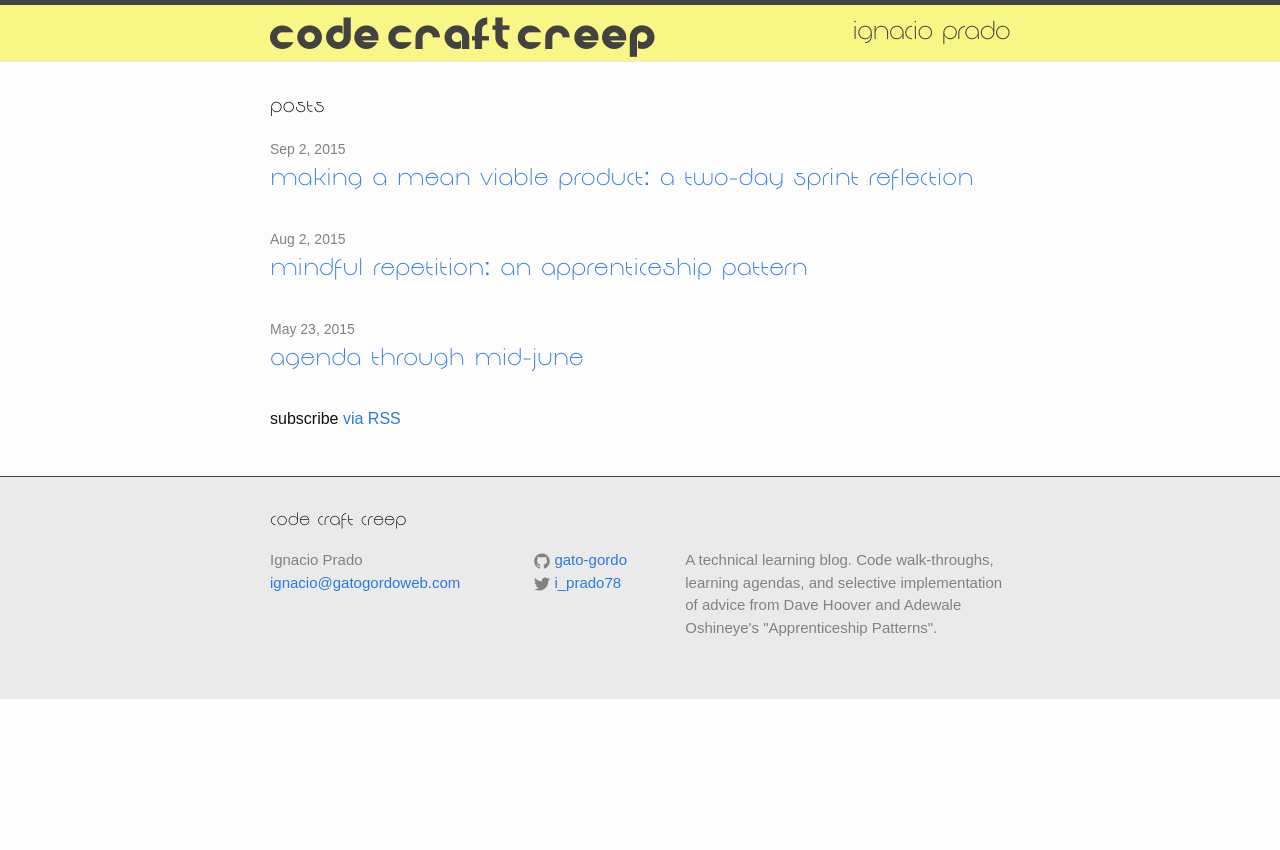
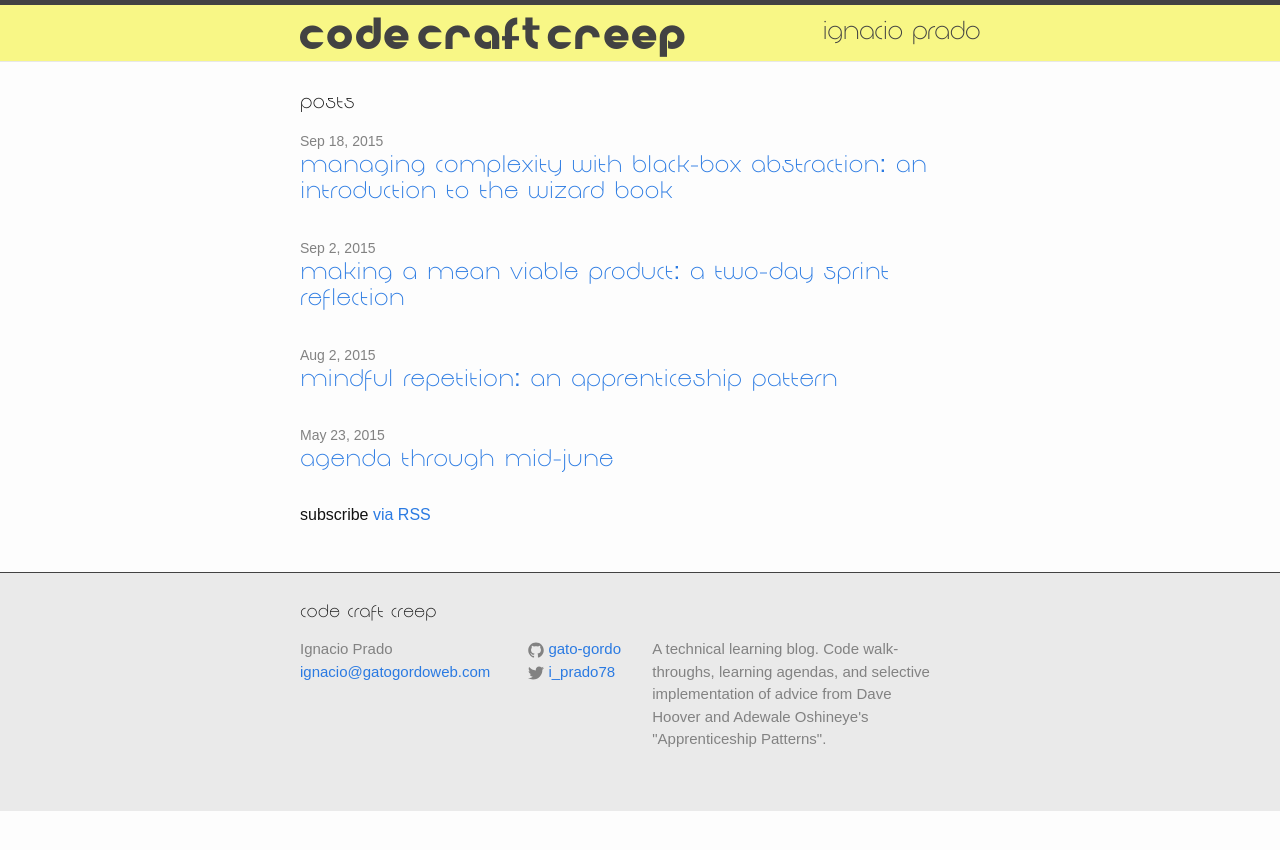
Before and after one commit to gato-gordo/ignacio-prado-blog, a Jekyll site: the page built from index.html, in a window 1280 px wide. Shown: the top 850 px of the page. Built offline with Jekyll 4.4.1, drawn with Linux system fonts in a browser that asks for light colours; part of the change alters nothing that is shown.

Commit message:
Add most of blog post

```diff
--- a/_config.yml
+++ b/_config.yml
@@ -10,6 +10,8 @@ url: "http://ignacioprado.net/blog" # the base hostname & protocol for your site
 multisite_url: "http://ignacioprado.net"
 twitter_username: i_prado78
 github_username: gato-gordo
+redcarpet:
+  extensions: [tables]
 
 # Build settings
 markdown: kramdown
--- a/_includes/head.html
+++ b/_includes/head.html
@@ -5,7 +5,7 @@
 
   <title>{% if page.title %}{{ page.title }}{% else %}{{ site.title }}{% endif %}</title>
   <meta name="description" content="{% if page.excerpt %}{{ page.excerpt | strip_html | strip_newlines | truncate: 160 }}{% else %}{{ site.description }}{% endif %}">
-
+  <link rel="stylesheet" href="https://maxcdn.bootstrapcdn.com/bootstrap/3.3.5/css/bootstrap.min.css">
   <link rel="stylesheet" href="{{ "/css/main.css" | prepend: site.baseurl }}">
   <link rel="canonical" href="{{ page.url | replace:'index.html','' | prepend: site.baseurl | prepend: site.url }}">
   <link rel="alternate" type="application/rss+xml" title="{{ site.title }}" href="{{ "/feed.xml" | prepend: site.baseurl | prepend: site.url }}" />
--- /dev/null
+++ b/_posts/2015-09-18-wizard-guide-to-black-box-abstraction.markdown
@@ -0,0 +1,220 @@
+---
+layout: post
+title:  "Managing Complexity with Black-Box Abstraction: An Introduction to the Wizard Book"
+date:   2015-09-18
+categories: [sicp, lisp, computer science, program design, black-box abstraction]
+---
+
+*This blog post is adapted from a lightning-talk I gave at MakerSquare on 9/18/2015*
+
+The main purpose of this talk is simply to make you aware of the [Wizard Book][sicp]: what it is and why I think working through it makes a great complement and possible next step to the training we get at [MakerSquare][ms].  As way of introducing the distinctive style and thinking of the authors, I will focus on their concept of "black-box abstraction", a simple tool that allows developers to manage the complexity of scaling systems.
+
+"Wizard Book", Whaa?
+====================
+The first question you are likely to ask is, "what do mean, `Wizard Book`?"  The `Wizard Book` is the nickname for Harold Abelson, Gerald Jay Sussman
+and Julie Sussman's  `*The Structure and Interpretation of Computer Programs* (1986)`.  It's colloquially known as the `Wizard Book` because of the illustration on the front cover:
+
+![SICP](https://mitpress.mit.edu/sicp/full-text/book/cover.jpg)
+
+The wizard on front cover is itself, however, a reference to a powerful metaphor for programming that the authors use to introduce the book:
+
+> We are about to study the idea of a *computational process*. Computational processes are abstract beings that inhabit computers. As they evolve, processes manipulate other abstract things called *data*. The evolution of a process is directed by a pattern of rules called a *program*. People create programs to direct processes. In effect, we conjure the spirits of the computer with our spells.
+
+>A computational process is indeed much like a sorcerer's idea of a spirit. It cannot be seen or touched. It is not composed of matter at all. However, it is very real. It can perform intellectual work. It can answer questions. It can affect the world by disbursing money at a bank or by controlling a robot arm in a factory. The programs we use to conjure processes are like a sorcerer's spells. They are carefully composed from symbolic expressions in arcane and esoteric *programming languages* that prescribe the tasks we want our processes to perform.
+
+
+Released in 1986, the `Wizard Book` was used as the textbook for the introductory programming course at MIT, originally taught by the authors, until 2008. An [online version][sicp] is made freely  available by MIT Press.
+
+The Director of Research at Google Likes the Wizard Book
+========================================================
+The internet is full of people saying nice things about the `Wizard Book`, and I won't take too much time reiterating those points of praise (more references are provided at the bottom of this post).   I will, however, quote [Peter Norvig][pn], a computer scientist who is the Director of Research at Google, whose[Amazon review][pnar] of the book provides a particularly apt summary of its merits:
+
+>Programming is a craft that is subject to frequent failure: many projects are started and abandoned because the designers do not have the flexibility, experience and understanding to come up with a suitable design and implementation. SICP gives you an approach that will succeed, but it is an approach based on principles and wisdom, not on a checklist. If you don't understand the principles, or if you are the kind of person who wants to be given a cookbook of what to do rather than to think creatively, or if you only want to work on problems that are pretty much like the problem you worked on last time, then this approach will not work for you. There are other approaches that will be more reproducible for a limited range of simple problems, but there is no better way than SICP to learn how to address the truly hard problems.
+
+There is a lot in Norvig's review that gets at what the Wizard Book does and does not do for a developer.  What it doesn't do is provide you with an introduction to bleeding-edge technologies, frameworks that organize and abstract common tasks in some programming domain, or even instruction in a language that's widely used in the contemporary workplace.  What it does do, however, is provide of general set of principles that can be applied to designing and implementing any solution to a problem that can be approached computationally.  One relatively non-technical principle, which I will focus in this talk, is the idea of block-box abstraction: a toool that allows the programmer to manage the complexity of systems as they grow.
+
+Why Should JavaScript Developers Work through the Wizard Book?
+=============================================================
+The `Wizard Book` famously works through the problems and principles of computer science in an arcane programming language, [Scheme][scheme], which is a dialect of [LISP][lisp] designed by one of the book's authors.  As suggested I earlier, Scheme is not a widely used language.  However, it's design is at the heart of most of the powerful features of JavaScript: first-class functions and closures.  As Brendan Eich has said,
+
+>JavaScript was meant to be "doing Scheme" in the browser
+
+Declarative Vs. Imperative Knowledge
+====================================
+**Declarative Knowledge**
+
+What is it?
+
+Square root of x is a number y such that y * y = x and y >= 0;
+
+**Imperative Knowledge**
+
+How to find a square root?
+
+***Guess and Check***
+
+1.  Make a guess at the square root
+2.  Check if guess is good enough
+3.  If guess is good enough, stop
+4.  Improve guess and check again
+
+***Improving Guess***
+
+1.  Binary Search
+2. Heron of Alexandria's Algorithm
+
+***Heron of Alexandria's Algorithm***
+
+1. Make a guess
+2. Check if guess is good enough
+3. If guess is good enough, stop
+4. Make new guess average of old guess and (target / old guess)
+
+Desk Checking Heron of Alexandria's Algorithm
+=============================================
+
+
+<table class="table table-striped">
+<thead>
+    <th>Guess</th><th>Iteration Equation</th><th>Result</th><th>Square</th><th>Difference</th>
+</thead>
+<tbody>
+    <tr>
+        <td>1</td>
+        <td>1/2(1+16/1)</td>
+        <td>8.5</td>
+        <td>72.2500</td>
+        <td>56.2500</td>
+    </tr>
+    <tr>
+        <td>8.5</td>
+        <td>1/2(8.5+16/8.5)</td>
+        <td>5.9111</td>
+        <td>26.9471</td>
+        <td>10.9471</td>
+    </tr>
+    <tr>
+        <td>5.1911</td>
+        <td>1/2(5.1911+16/5.9111)</td>
+        <td>4.1366</td>
+        <td>17.1114</td>
+        <td>1.1114</td>
+    </tr>
+    <tr>
+        <td>4.1366</td>
+        <td> 1/2(4.1366+16/4.1366)</td>
+        <td>4.0022</td>
+        <td>16.0170</td>
+        <td>0.0170</td>
+    </tr>
+</tbody>
+</table>
+
+
+First Technique for Taming Complexity: Functional Decomposition
+===============================================================
+
+**Functional Decomposition As Tree**
+
+                        sqrt
+                         |
+                       sqrter
+                       /    \
+             good enough     improve
+             /         \        |
+          square       abs     avg
+
+
+**Functional Decomposition in JavaScript**
+
+{% highlight js %}
+function sqrter(guess, target){
+    if(goodEnough(guess, target)){
+        return guess;
+    } else {
+        sqrter(improveGuess(guess, target));
+    }
+}
+function improveGuess(guess, target){
+    return average(guess, (target/guess));
+}
+function average(){
+    return sum(arugments)/arguments.length;
+}
+function sum(){
+    return  Array.prototype.slice
+                           .call(arguments)
+                           .reduce(function(cur, prev){
+                              return cur + prev;
+                           }, 0);
+}
+function goodEnough(guess, target){
+    return Math.abs(target - Math.pow(guess, 2)) < 0.01;
+}
+{% endhighlight %}
+
+
+**Functional Decomposition in Scheme**
+
+{% highlight scheme %}
+(define (sqrt-iter guess x)
+  (if (good-enough? guess x)
+      guess
+      (sqrt-iter (improve guess x)
+                 x)))
+
+(define (improve guess x)
+  (average guess (/ x guess)))
+
+(define (average x y)
+  (/ (+ x y) 2))
+
+(define (good-enough? guess x)
+  (< (abs (- (square guess) x)) 0.001))
+
+(define (sqrt x)
+  (sqrt-iter 1.0 x))
+
+{% endhighlight %}
+
+Second Technique for Taming Complexity: Black-Box Abstraction
+=============================================================
+
+        16 -> [sqrt] -> 4
+                         \
+                          4,5 -> [sum] -> 9
+                         /
+        25 -> [sqrt] -> 5
+
+1. Seems to be over-engineering what is easy now, but when systems
+ get huge this is very important.
+2. With millions of lines of code, you simply can't know the details / implementation.
+    With black-box abstraction, you don't __need to know__ all you need to know when working in your black box is the interface of the surrounding black boxes and your own interface
+3. Makes test driven-development easier
+    --as soon as you have the box boxes, you can write your unit and integration tests
+
+Abstracting Procedures that Yield Procedures
+============================================
+
+    16 -> [squareRooterX] -> squareRooter16
+
+**Newton's Method**
+
+       16 = x^2
+     f(x) = x^2 - 16
+
+     x[n+1] = x[n] - f(n)/f'(n)
+
+     x[0] = 1
+     x[1] = 1 - (1^2 - 16)(2) = 8.5
+     x[2] = 8.5 - (8.5^2 - 16)/2 =
+
+    [squareRootFunction], 16 -> [NewtonMethodizer] -> squareRooter16
+
+
+[scheme]: https://en.wikipedia.org/wiki/Scheme_(programming_language)
+[lisp]: https://en.wikipedia.org/wiki/Lisp_(programming_language)
+[sicp]:https://mitpress.mit.edu/sicp/
+[ms]: http://www.makersquare.com
+[pn]: http://norvig.com/
+[pnar]: http://www.amazon.com/review/R403HR4VL71K8
```
